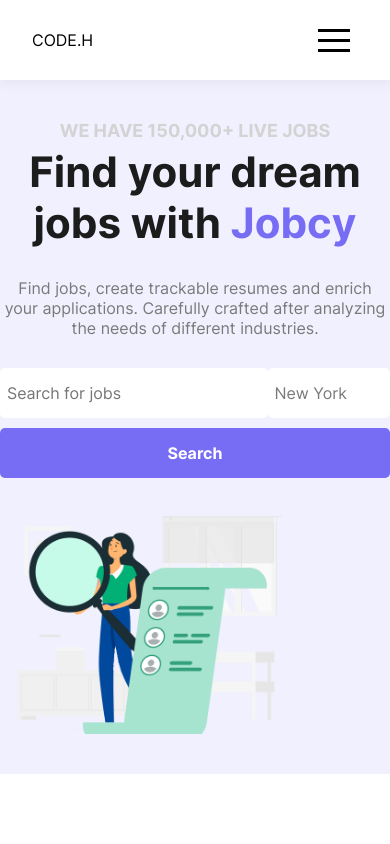
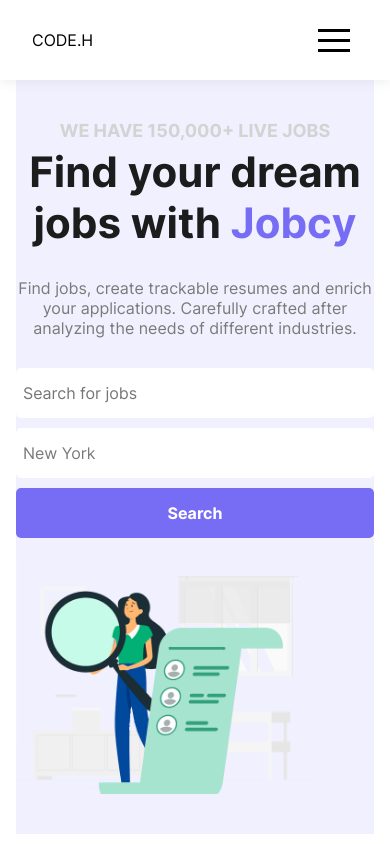
Before and after one commit to mawaisismail/codeHire-web-app-dev, a Next.js app: page / in a window 390 px wide. Shown: the top 844 px of the page. Built offline with nearby package versions, Linux system fonts and the light colour scheme.

Commit message:
Hero Page Added Responsive

```diff
--- a/src/components/HearoSection/HeroSection.tsx
+++ b/src/components/HearoSection/HeroSection.tsx
@@ -1,5 +1,6 @@
 import React, { useState } from "react";
 import style from "./HeroSection.module.scss";
+import { Container } from "@mui/material";
 interface Location {
   id: number;
   name: string;
@@ -32,6 +33,7 @@
   };
 
   return (
+    <Container maxWidth="xl">
       <section className={style.heroSection}>
         <div className={style.container}>
           <div className={style.row}>
@@ -41,9 +43,9 @@
                 Find your dream jobs with <span>Jobcy</span>
               </h1>
               <p className={style.description}>
-              Find jobs, create trackable resumes and enrich your applications.
-              Carefully crafted after analyzing the needs of different
-              industries.
+                Find jobs, create trackable resumes and enrich your
+                applications. Carefully crafted after analyzing the needs of
+                different industries.
               </p>
               <form className={style.searchForm}>
                 <div className={style.formGroup}>
@@ -79,5 +81,6 @@
           </div>
         </div>
       </section>
+    </Container>
   );
 };
```
Lines whose indentation alone changed are shown as unchanged.
